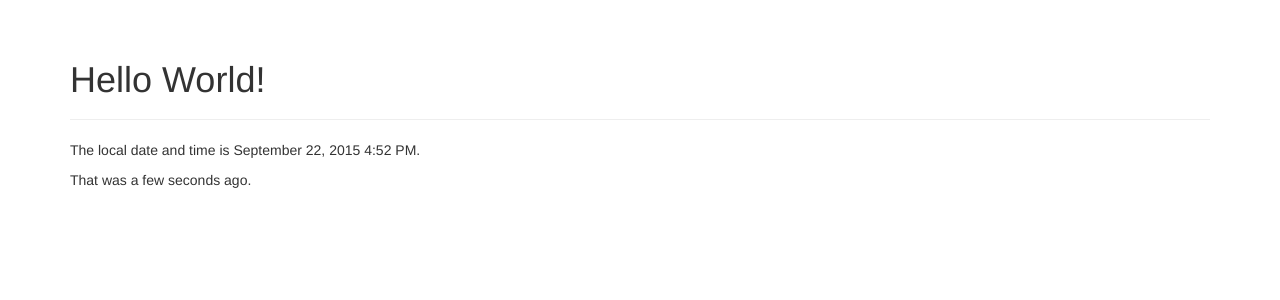
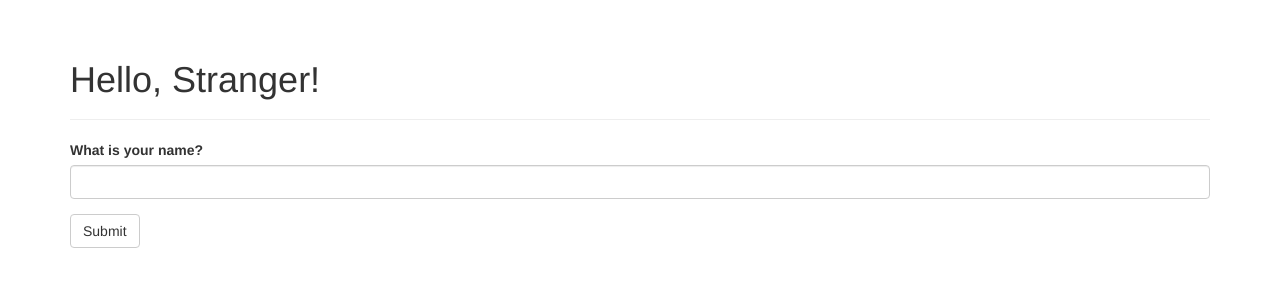
Before and after one commit to xmzb1218/flasky, a Flask app: page / in a window 1280 px wide. Shown: the part 52-352 px from the top of the page. Run offline with Flask 2, Linux system fonts and the light colour scheme; some libraries are stand-ins or nearby versions.

Commit message:
处理Web表单

```diff
--- a/hello.py
+++ b/hello.py
@@ -1,22 +1,31 @@
-from datetime import datetime
+
 from flask import Flask, render_template
 from flask.ext.script import Manager
 from flask.ext.bootstrap import Bootstrap
 from flask.ext.moment import Moment
+from flask.ext.wtf import Form
+from wtforms import StringField, SubmitField
+from wtforms.validators import Required
 
 app = Flask(__name__)
+app.config['SECRET_KEY'] = 'hard to guess string'
 
 manager = Manager(app)
 bootstrap = Bootstrap(app)
 moment = Moment(app)
 
-@app.route('/')
+class NameForm(Form):
+	name = StringField('What is your name?', validators=[Required()])
+	submit = SubmitField('Submit')
+
+@app.route('/', methods=['GET', 'POST'])
 def index():
-	return render_template('index.html', current_time=datetime.utcnow())
-
-@app.route('/user/<name>')
-def user(name):
-	return render_template('user.html', name = name)
+	name = None
+	form = NameForm()
+	if form.validate_on_submit():
+		name = form.name.data
+		form.name.data = ''
+	return render_template('index.html', form = form, name = name)
 
 @app.errorhandler(404)
 def page_not_found(e):
--- a/templates/index.html
+++ b/templates/index.html
@@ -1,11 +1,11 @@
 {% extends "base.html" %}
+{% import "bootstrap/wtf.html" as wtf %}
 
 {% block title %}Flasky{% endblock %}
 
 {% block page_content %}
 <div class="page-header">
-	<h1>Hello World!</h1>
+	<h1>Hello, {% if name %}{{ name }}{% else %}Stranger{% endif %}!</h1>
 </div>
-<p>The local date and time is {{ moment(current_time).format('LLL') }}.</p>
-<p>That was {{ moment(current_time).fromNow(refresh=True) }}.</p>
+{{ wtf.quick_form(form) }}
 {% endblock %}
```
Also changed, not shown: templates/user.html (deleted, +0 -9 lines).
